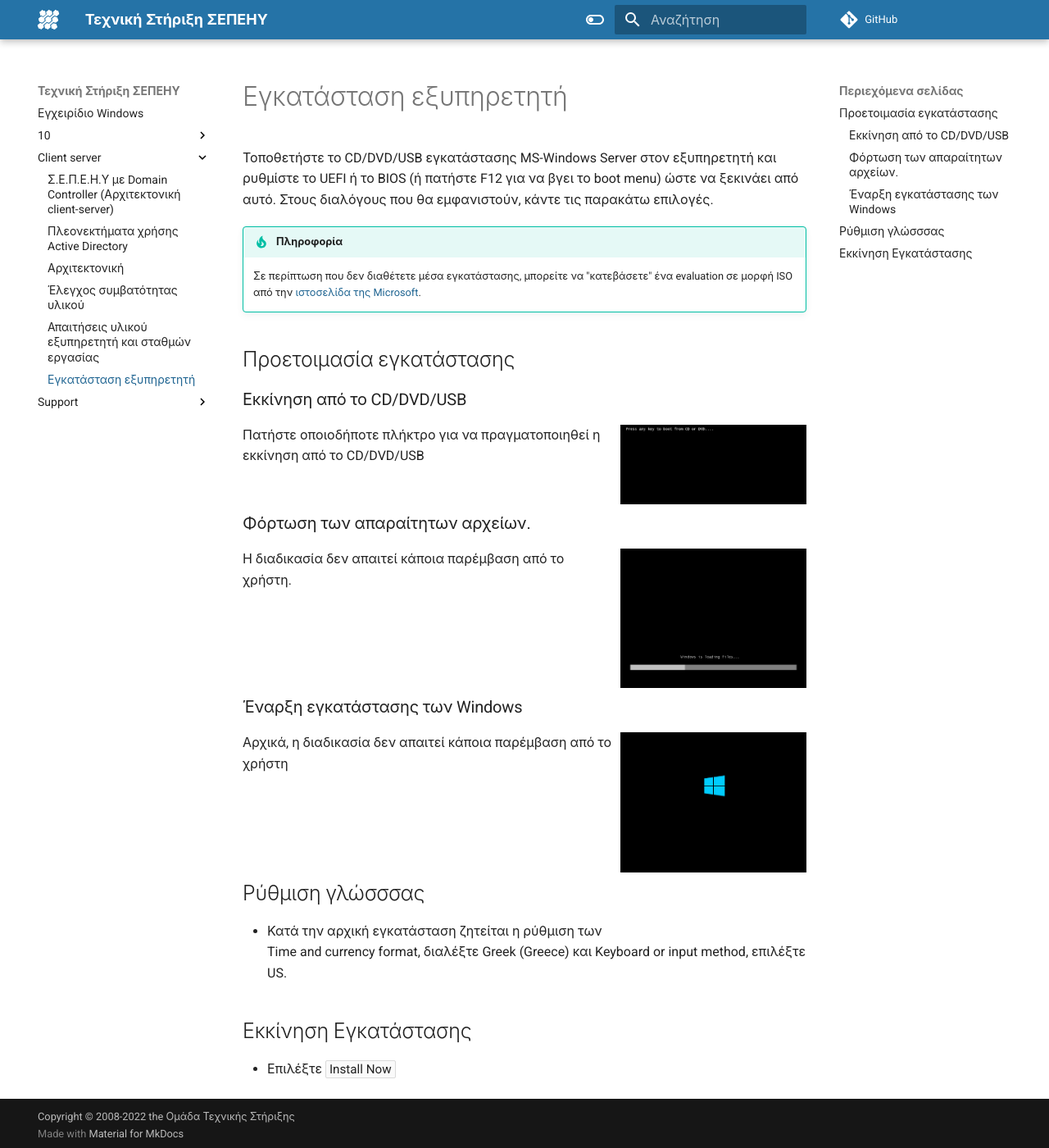
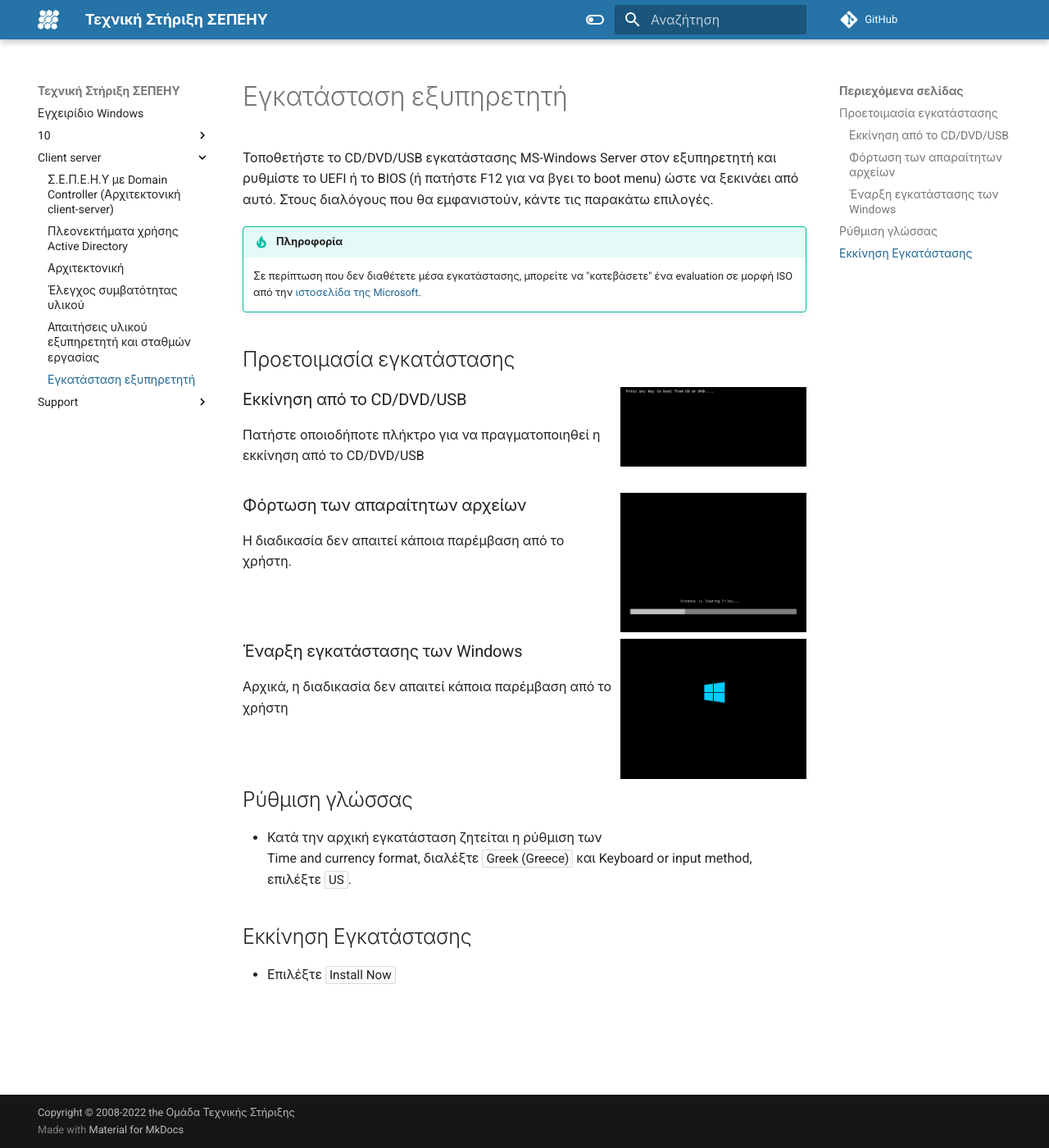
Before and after one commit to pe86/windows, an MkDocs documentation site: the page built from docs/client-server/server-installation.md, in a window 1280 px wide and 1400 px high. Shown: the whole window at 82% size. Built offline with MkDocs 1.6.1 and Material for MkDocs 9.7.7, drawn with Linux system fonts in a browser that asks for light colours; comment, search, counter and statistics services are not loaded.

Commit message:
another try

```diff
--- a/docs/client-server/server-installation.md
+++ b/docs/client-server/server-installation.md
@@ -7,29 +7,23 @@
 
 ## Προετοιμασία εγκατάστασης
 
-### Εκκίνηση από το CD/DVD/USB
-
-[![](server-installation/install-01-boot-from-media.png)](server-installation/install-01-boot-from-media.png)
+### Εκκίνηση από το CD/DVD/USB [![](server-installation/install-01-boot-from-media.png)](server-installation/install-01-boot-from-media.png)
 
 Πατήστε οποιοδήποτε πλήκτρο για να πραγματοποιηθεί η εκκίνηση από το CD/DVD/USB
 
-### Φόρτωση των απαραίτητων αρχείων.
-
-[![](server-installation/install-02-boot-in-progress.png)](server-installation/install-02-boot-in-progress.png)
+### Φόρτωση των απαραίτητων αρχείων [![](server-installation/install-02-boot-in-progress.png)](server-installation/install-02-boot-in-progress.png)
 
 Η διαδικασία δεν απαιτεί κάποια παρέμβαση από το χρήστη.
 
-### Έναρξη εγκατάστασης των Windows
-
-[![](server-installation/install-03-boot-in-progress.png)](server-installation/install-03-boot-in-progress.png)
+### Έναρξη εγκατάστασης των Windows [![](server-installation/install-03-boot-in-progress.png)](server-installation/install-03-boot-in-progress.png)
 
 Αρχικά, η διαδικασία δεν απαιτεί κάποια παρέμβαση από το χρήστη
 
-## Ρύθμιση γλώσσσας
+## Ρύθμιση γλώσσας
 
 [![](server-installation/install-04-language-settings.png)](server-installation/install-04-language-settings.png)
 
-- Κατά την αρχική εγκατάσταση ζητείται η ρύθμιση των Time and currency format, διαλέξτε Greek (Greece) και Keyboard or input method, επιλέξτε US.
+- Κατά την αρχική εγκατάσταση ζητείται η ρύθμιση των Time and currency format, διαλέξτε ***Greek (Greece)*** και Keyboard or input method, επιλέξτε ***US***.
 
 ## Εκκίνηση Εγκατάστασης
 
```
